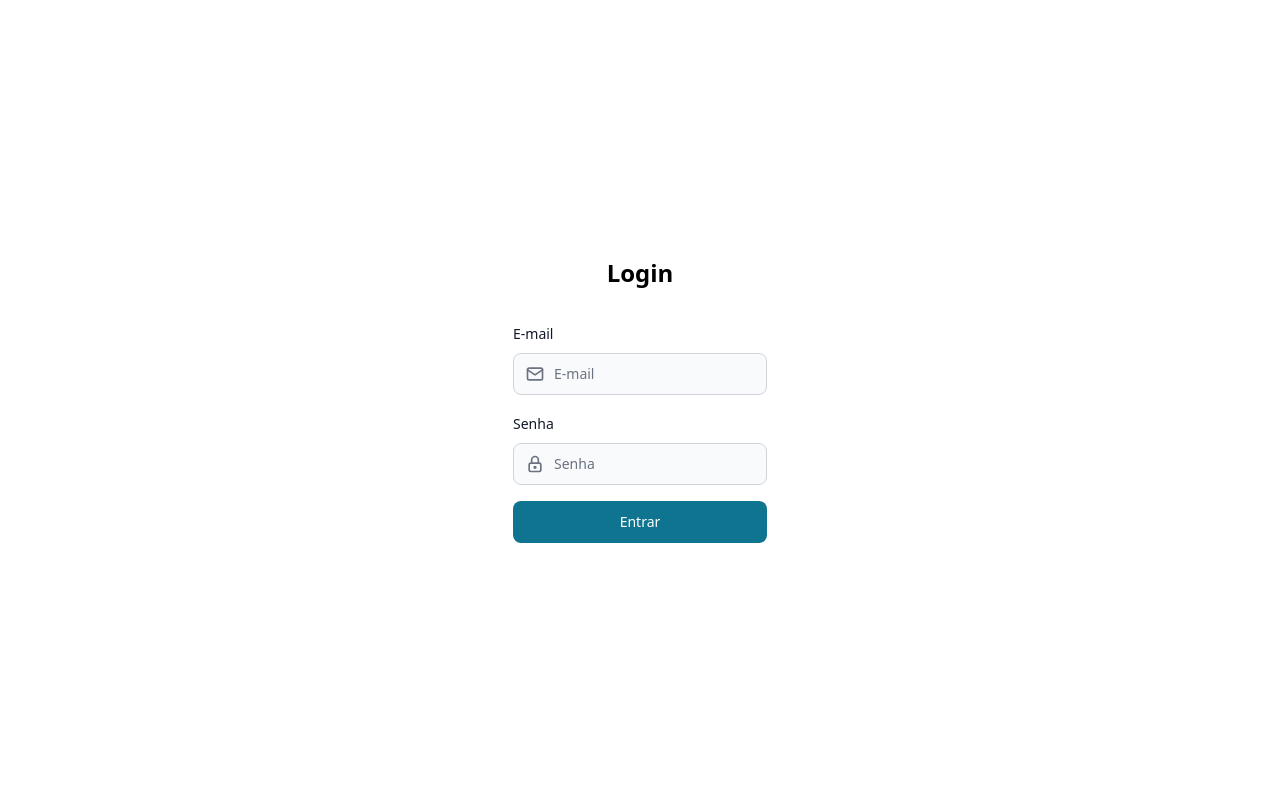
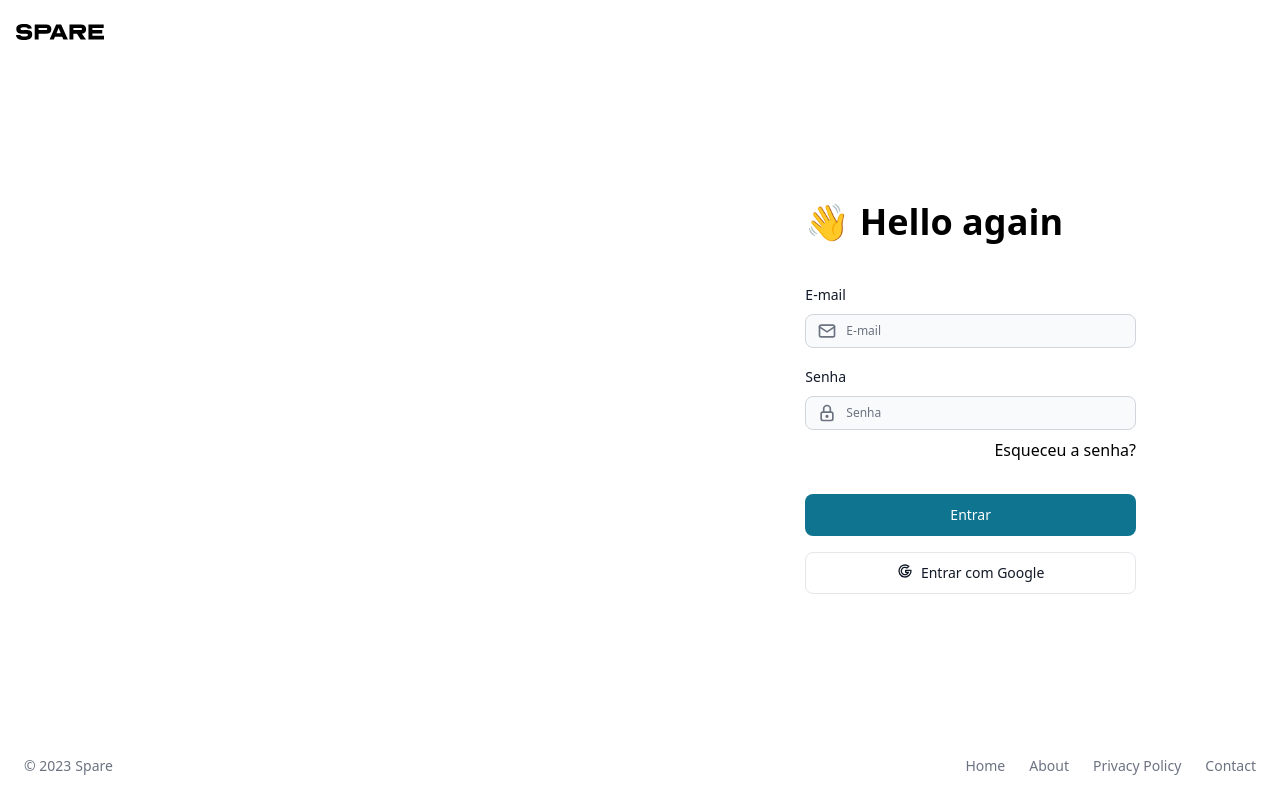
Before and after one commit to daroucha/spare-react, a React (Vite) app: page /login in a window 1280 px wide. Built offline with nearby package versions, Linux system fonts and the light colour scheme.

Commit message:
Added new unauth layout

```diff
--- a/src/App.jsx
+++ b/src/App.jsx
@@ -9,16 +9,19 @@ import {
   QueryClient,
   QueryClientProvider,
 } from '@tanstack/react-query'
+import { Flowbite } from 'flowbite-react'
 import { ReactQueryDevtools } from '@tanstack/react-query-devtools'
 
+import UnAuthLayout from './ui/UnAuthLayout'
 import AuthLayout from './ui/AuthLayout'
+import ProtectedRoute from './ui/ProtectedRoute'
 import Login from './pages/Login'
 import Home from './pages/Home'
 import Incomes from './pages/Incomes'
 import NotFound from './pages/NotFound'
 
 import './styles/tailwind.css'
-import ProtectedRoute from './ui/ProtectedRoute'
+import spareFlowbiteTheme from './utils/spareFlowbiteTheme'
 
 const queryClient = new QueryClient({
   defaultOptions: {
@@ -33,10 +36,13 @@ function App() {
     <QueryClientProvider client={queryClient}>
       <ReactQueryDevtools initialIsOpen={false} />
 
+      <Flowbite theme={{ theme: spareFlowbiteTheme }}>
         <BrowserRouter>
           <Routes>
+            <Route element={<UnAuthLayout />}>
               <Route path="login" element={<Login />} />
               <Route path="*" element={<NotFound />} />
+            </Route>
 
             <Route
               element={
@@ -47,13 +53,16 @@ function App() {
             >
               <Route
                 index
-              element={<Navigate replace to="dashboard" />}
+                element={
+                  <Navigate replace to="dashboard" />
+                }
               />
               <Route path="dashboard" element={<Home />} />
               <Route path="incomes" element={<Incomes />} />
             </Route>
           </Routes>
         </BrowserRouter>
+      </Flowbite>
     </QueryClientProvider>
   )
 }
--- a/src/features/authentication/LoginForm.jsx
+++ b/src/features/authentication/LoginForm.jsx
@@ -1,4 +1,5 @@
 import { useState } from 'react'
+import { Link } from 'react-router-dom'
 import {
   Button,
   TextInput,
@@ -7,6 +8,7 @@ import {
 } from 'flowbite-react'
 import {
   IconAlertOctagonFilled,
+  IconBrandGoogle,
   IconFidgetSpinner,
   IconLock,
   IconMail,
@@ -58,16 +60,18 @@ function LoginForm() {
 
   return (
     <form
+      id="LoginForm"
       onSubmit={handleSubmit}
-      className="flex max-w-md flex-col gap-4"
+      className="flex max-w-md flex-col gap-8"
     >
       <FormAlert
         message={error}
         dismiss={() => setError(null)}
       />
 
-      <div>
-        <div className="mb-2 block">
+      <div className="flex flex-col gap-y-4">
+        <fieldset className="flex flex-col gap-2">
+          <div className="block">
             <Label htmlFor="email" value="E-mail" />
           </div>
 
@@ -80,12 +84,13 @@ function LoginForm() {
             onChange={(e) => setEmail(e.target.value)}
             icon={IconMail}
             disabled={isLoading}
+            sizing="sm"
             required
           />
-      </div>
+        </fieldset>
 
-      <div>
-        <div className="mb-2 block">
+        <fieldset className="flex flex-col justify-end gap-2">
+          <div className="block">
             <Label htmlFor="password" value="Senha" />
           </div>
 
@@ -98,10 +103,17 @@ function LoginForm() {
             onChange={(e) => setPassword(e.target.value)}
             icon={IconLock}
             disabled={isLoading}
+            sizing="sm"
             required
           />
+
+          <Link className="text-end" to="/forgot-password">
+            Esqueceu a senha?
+          </Link>
+        </fieldset>
       </div>
 
+      <div className="flex flex-col gap-y-4">
         <Button
           type="submit"
           disabled={isLoading}
@@ -110,6 +122,12 @@ function LoginForm() {
         >
           Entrar
         </Button>
+
+        <Button color="gray">
+          <IconBrandGoogle size={16} className="mr-2" />
+          Entrar com Google
+        </Button>
+      </div>
     </form>
   )
 }
--- a/src/pages/Login.jsx
+++ b/src/pages/Login.jsx
@@ -1,11 +1,41 @@
+import { Carousel } from 'flowbite-react'
 import LoginForm from '../features/authentication/LoginForm'
+import { TextDisplayXs } from '../ui/TextDisplay'
+
+function Billboard() {
+  return (
+    <div id="Billboard" className="w-max h-full">
+      <div className="h-56 sm:h-64 xl:h-80 2xl:h-96">
+        <Carousel>
+          <div className="flex h-full items-center justify-center bg-gray-400 dark:bg-gray-700 dark:text-white">
+            Slide 1
+          </div>
+
+          <div className="flex h-full items-center justify-center bg-gray-400 dark:bg-gray-700 dark:text-white">
+            Slide 2
+          </div>
+        </Carousel>
+      </div>
+    </div>
+  )
+}
 
 function Login() {
   return (
-    <div className="w-full h-screen bg-white dark:bg-black flex flex-col items-center justify-center gap-y-8">
-      <h1 className="text-2xl font-bold">Login</h1>
+    <div
+      id="LoginPage"
+      className="flex flex-row justify-between gap-x-36"
+    >
+      <Billboard />
 
-      <LoginForm />
+      <div
+        id="LoginBox"
+        className="w-2/6 flex flex-col gap-y-10"
+      >
+        <TextDisplayXs>👋 Hello again</TextDisplayXs>
+
+        <LoginForm />
+      </div>
     </div>
   )
 }
--- a/src/ui/AuthLayout.jsx
+++ b/src/ui/AuthLayout.jsx
@@ -1,7 +1,6 @@
 /* eslint-disable react/prop-types */
 import {
   Navbar,
-  Flowbite,
   DarkThemeToggle,
   Dropdown,
   Avatar,
@@ -108,15 +107,13 @@ function AppNavBar() {
 
 function AuthLayout() {
   return (
-    <Flowbite>
-      <div className="Panel w-screen h-screen">
-        <AppNavBar />
+    <div className="Panel w-screen h-screen">
+      <AppNavBar />
 
-        <div className="Content w-full">
-          <Outlet />
-        </div>
+      <div className="Content w-full">
+        <Outlet />
       </div>
-    </Flowbite>
+    </div>
   )
 }
 
--- /dev/null
+++ b/src/ui/TextDisplay.jsx
@@ -0,0 +1,8 @@
+/* eslint-disable react/prop-types */
+export function TextDisplayXs({ children }) {
+  return (
+    <h1 className="text-4xl font-bold text-black dark:text-white">
+      {children}
+    </h1>
+  )
+}
--- /dev/null
+++ b/src/ui/UnAuthLayout.jsx
@@ -0,0 +1,35 @@
+import { Navbar, Footer } from 'flowbite-react'
+import { Outlet } from 'react-router-dom'
+
+import spareLogo from '../../public/spare.svg'
+
+function UnAuthLayout() {
+  return (
+    <div className="w-full h-screen grid content-between">
+      <Navbar>
+        <Navbar.Brand>
+          <img src={spareLogo} />
+        </Navbar.Brand>
+      </Navbar>
+
+      <div className="w-full min-h-full">
+        <div className="box-border w-full px-36">
+          <Outlet />
+        </div>
+      </div>
+
+      <Footer container>
+        <Footer.Copyright by="Spare" year={2023} />
+
+        <Footer.LinkGroup>
+          <Footer.Link href="#">Home</Footer.Link>
+          <Footer.Link href="#">About</Footer.Link>
+          <Footer.Link href="#">Privacy Policy</Footer.Link>
+          <Footer.Link href="#">Contact</Footer.Link>
+        </Footer.LinkGroup>
+      </Footer>
+    </div>
+  )
+}
+
+export default UnAuthLayout
--- /dev/null
+++ b/src/utils/spareFlowbiteTheme.js
@@ -0,0 +1,14 @@
+const spareFlowbiteTheme = {
+  navbar: {
+    root: {
+      base: 'bg-white py-6 dark:border-gray-700 dark:bg-gray-800 sm:px-4',
+    },
+  },
+  footer: {
+    root: {
+      base: 'w-full rounded-lg bg-white dark:bg-gray-800 md:flex md:items-center md:justify-between',
+    },
+  },
+}
+
+export default spareFlowbiteTheme
```
Lines whose indentation alone changed are shown as unchanged.
